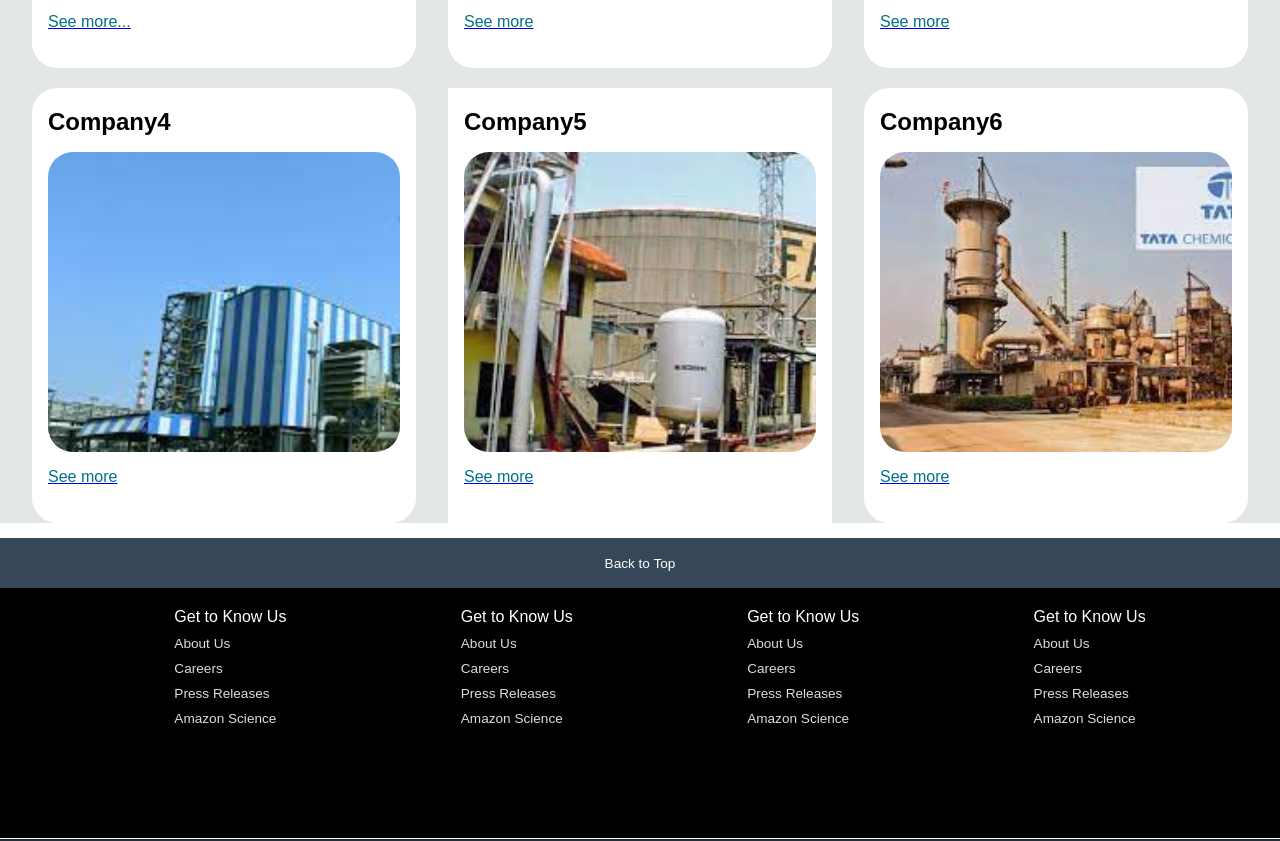
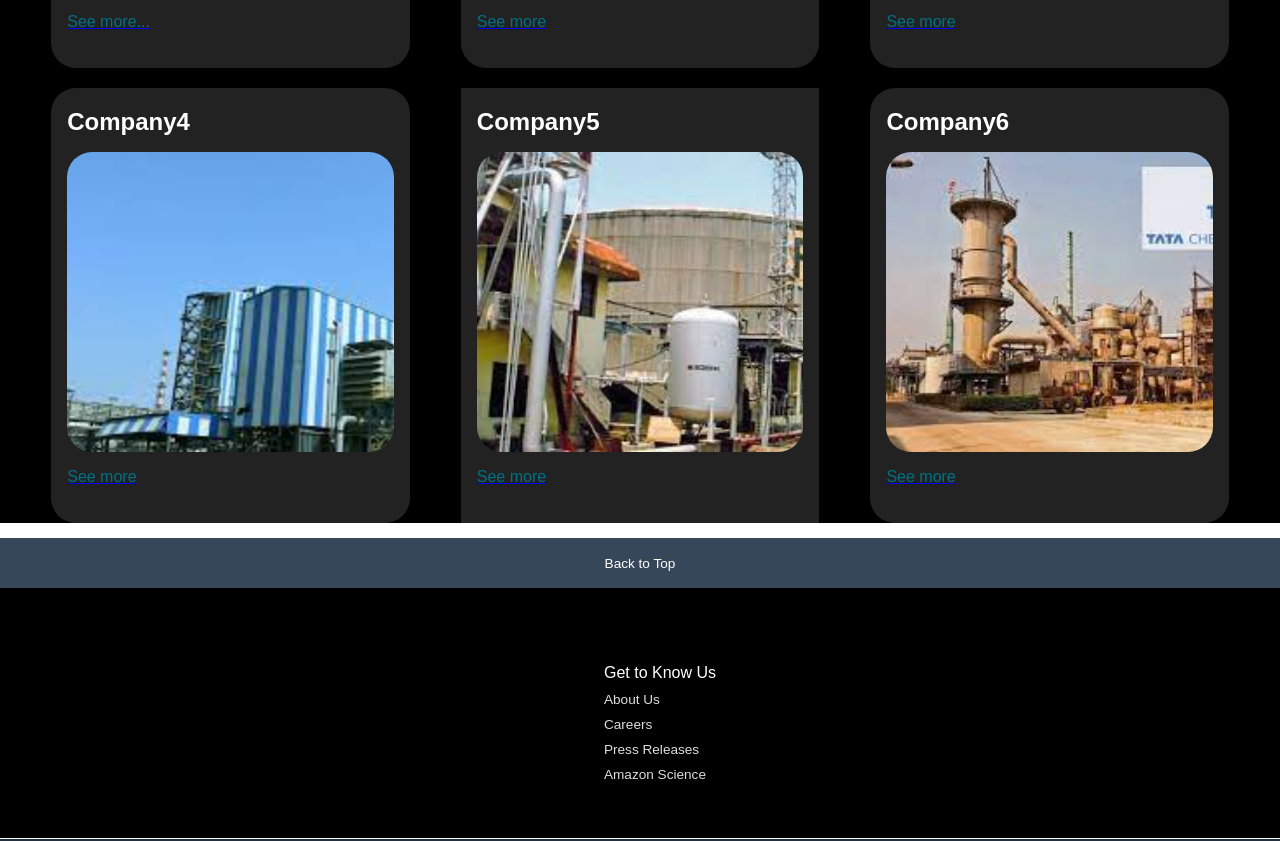
Before and after one commit to iayushhb/Aarambh, a plain HTML site: page index.html in a window 1280 px wide. Shown: the part 1167-2008 px from the top of the page. Drawn offline with Linux system fonts and the light colour scheme.

Commit message:
some more ui changes

```diff
--- a/index.html
+++ b/index.html
@@ -76,7 +76,7 @@
                 <a href="https://data.worldbank.org/indicator/AG.LND.FRST.ZS"><p>See more</p></a>
             </div>
         </div>
-        <div class="box rou'">
+        <div class="box round-corners'">
             <div class="box-content">
                 <h2>Company5</h2>
                 <div class="box-img round-corners" style="background-image: url('box-image5.jpeg');"></div>
@@ -104,27 +104,6 @@
                 <a>Press Releases</a>
                 <a>Amazon Science</a>
             </ul>
-            <ul>
-                <p>Get to Know Us</p>
-                <a>About Us</a>
-                <a>Careers</a>
-                <a>Press Releases</a>
-                <a>Amazon Science</a>
-            </ul>
-            <ul>
-                <p>Get to Know Us</p>
-                <a>About Us</a>
-                <a>Careers</a>
-                <a>Press Releases</a>
-                <a>Amazon Science</a>
-            </ul>
-            <ul>
-                <p>Get to Know Us</p>
-                <a>About Us</a>
-                <a>Careers</a>
-                <a>Press Releases</a>
-                <a>Amazon Science</a>
-            </ul>
         </div>
         <div class="foot-panel3">
             <div class="logo">
--- a/style.css
+++ b/style.css
@@ -82,7 +82,7 @@
 }
 
 .hero-section{
-    background-image: url('hero-image.jpeg');
+    background-image: url('hero-image2.jpeg');
     height: 600px;
     background-size: cover;
 }
@@ -93,17 +93,18 @@
     font: italic;
     padding-top: 230px;
     display: flex;
-    color: rgb(37, 8, 8);
+    color: white;
 }
 
 .hero-section h2{
     font-size: 40px;
     padding-left: 100px;
     padding-top: 10px;
-    color: rgb(37, 8, 8);
+    color: white;
 }
 
 .hero-section i{
+    color: black;
     font-size: 50px;
     padding-left: 100px;
     padding-top: 70px;
@@ -112,17 +113,18 @@
 .explore-section{
     display: flex;
     justify-content: space-evenly;
-    background-color: #e2e7e6;
+    background-color: black;
     display: flex;
     flex-wrap: wrap;
 }
 
 .box{
-    background-color: white;
+    color: white;
     height: 400px;
-    width: 30%;
+    width: 28%;
     padding: 20px 0px 15px;
     margin-top: 20px;
+    background-color: rgb(34, 34, 34);
 }
 
 .box-img{
@@ -182,7 +184,8 @@ footer {
     background-color: black;
     color: white;
     height: 250px;
-    justify-content: space-evenly;
+    justify-content: center;
+    align-items: center;
     display: flex;
 }
 
```
Also changed, not shown: 1 other file.
